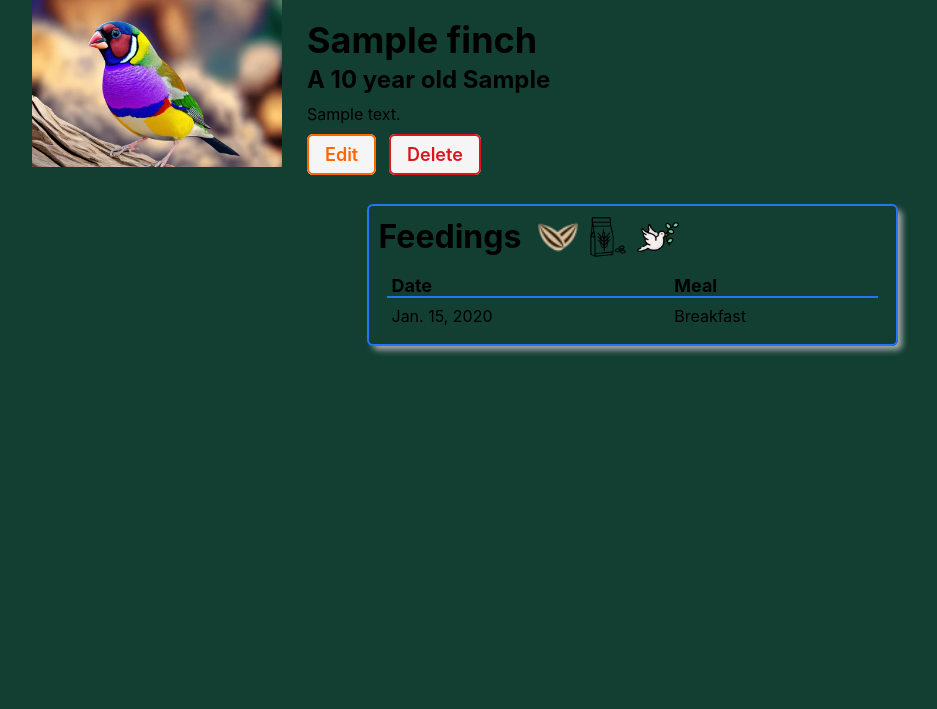
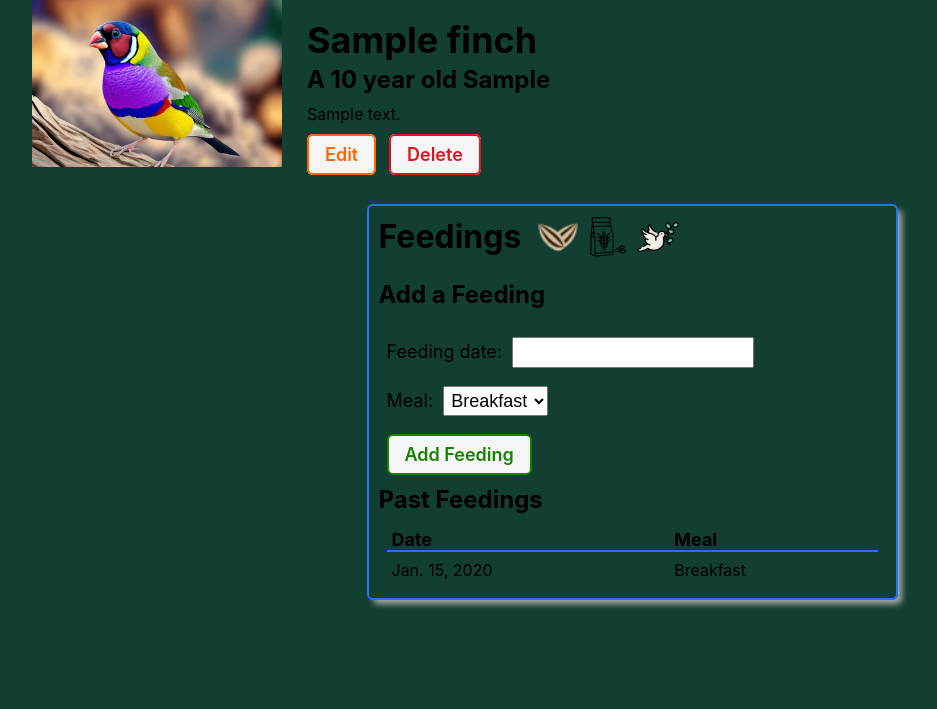
Before and after one commit to Kiibra/finch-collector, a Django app: page /finches/1 in a window 1280 px wide. Shown: the part 96-805 px from the top of the page, without its empty margins (8-945 px from the left). Run offline with Django 4.2, Linux system fonts and the light colour scheme; tables that the repository leaves empty hold one stand-in row (values such as "Sample post").

Commit message:
add functinality for add new Feedings

```diff
--- /dev/null
+++ b/main_app/forms.py
@@ -0,0 +1,7 @@
+from django.forms import ModelForm
+from .models import Feeding
+
+class FeedingForm(ModelForm):
+  class Meta:
+    model = Feeding
+    fields = ['date', 'meal']
--- a/main_app/templates/finches/detail.html
+++ b/main_app/templates/finches/detail.html
@@ -41,17 +41,30 @@
       <h2>Feedings</h2>
       <img
         src="{% static 'images/seed.png' %}"
-        alt="An ice cream cone "
+        alt="seeds for finch "
       />
       <img
         src="{% static 'images/food.png' %}"
-        alt="A  finch food"
+        alt="A  finch with  food"
       />
       <img
         src="{% static 'images/finch.png' %}"
-        alt="A kabob of kittens"
+        alt="finch with grass"
       />
     </div>
+
+  <h3>Add a Feeding</h3>
+  <form
+    method="post"
+    class="subsection-content"
+    autocomplete="off"
+  >
+    {% csrf_token %}
+    {{ feeding_form.as_p }}
+    <button type="submit" class="btn submit">Add Feeding</button>
+  </form>
+
+  <h3>Past Feedings</h3>
     <table>
       <thead>
         <tr><th>Date</th><th>Meal</th></tr>
--- a/main_app/views.py
+++ b/main_app/views.py
@@ -4,6 +4,8 @@ from .models import Finch
 # Add the following import to use the class view
 # Add UdpateView & DeleteView
 from django.views.generic.edit import CreateView, UpdateView, DeleteView
+# Import the FeedingForm
+from .forms import FeedingForm
 
 # Define the home view
 def home(request):
@@ -17,9 +19,15 @@ def finch_index(request):
   finches = Finch.objects.all()
   return render(request, 'finches/index.html', { 'finches': finches })
 
+# update this view function adding the new FeedingsForm
 def finch_detail(request, finch_id):
   finch = Finch.objects.get(id=finch_id)
-  return render(request, 'finches/detail.html', { 'finch': finch })
+  # instantiate FeedingForm to be rendered in the template
+  feeding_form = FeedingForm()
+  return render(request, 'finches/detail.html', {
+    # include the finch and feeding_form in the context
+    'finch': finch, 'feeding_form': feeding_form
+  })
 
 class FinchCreate(CreateView):
   model = Finch
```
